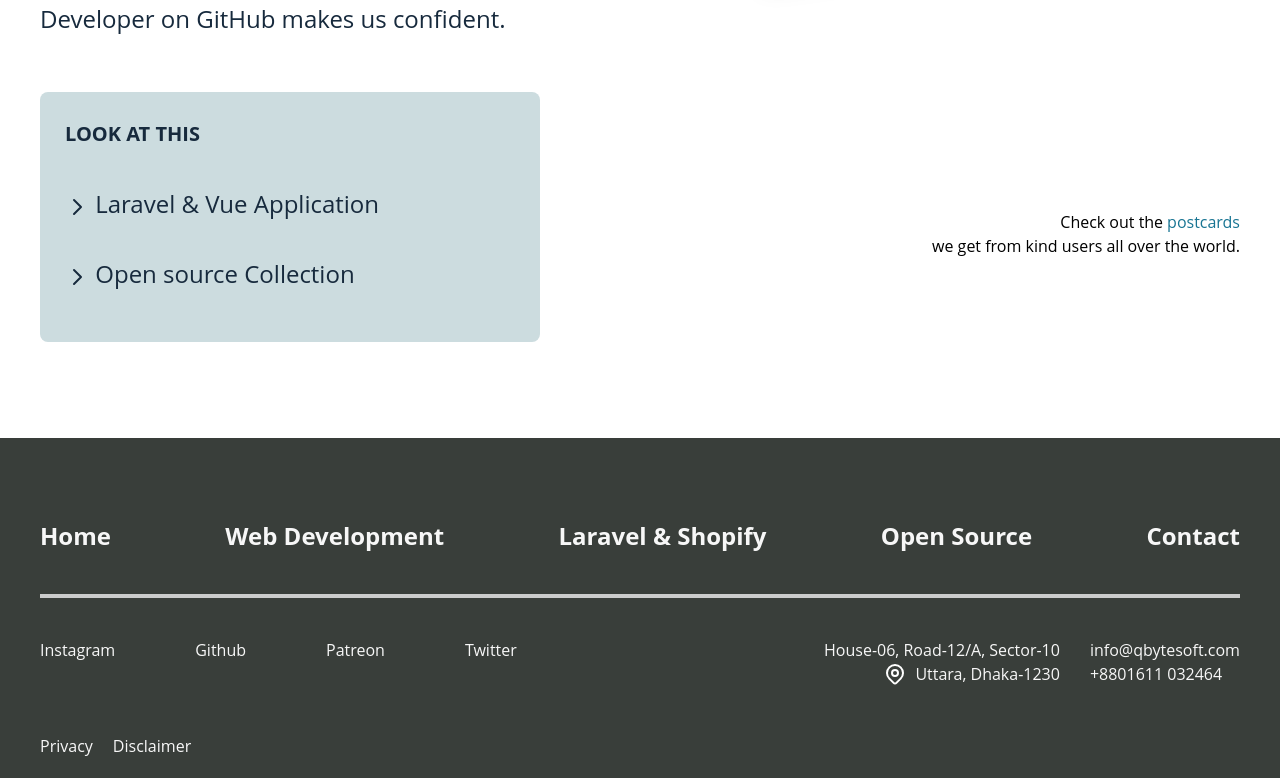
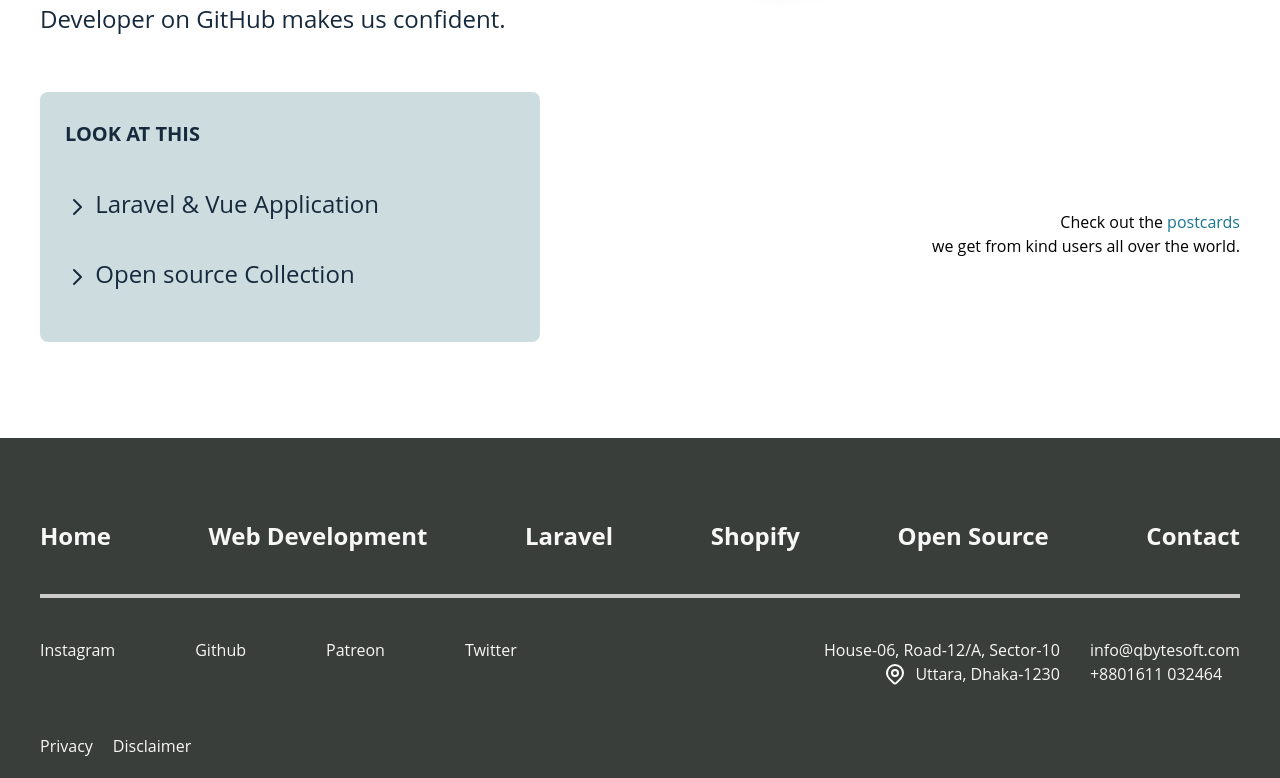
Before and after one commit to qbytesoft-com/qbytesoft-nuxt, a Nuxt app: page / in a window 1280 px wide. Shown: the part 2099-2877 px from the top of the page. Built offline with nearby package versions, Linux system fonts and the light colour scheme.

Commit message:
Footer components update

```diff
--- a/components/Footer.vue
+++ b/components/Footer.vue
@@ -31,7 +31,17 @@
                 <nuxt-link
                   class="text-[16px] md:text-[24px] text-[#F7F7F7] font-bold leading-[36px] transition duration-350 linear hover:text-[#d6d6d6]"
                   :to="{name: 'laravel'}"
-                >Laravel & Shopify</nuxt-link
+                >Laravel</nuxt-link
+                >
+              </li>
+
+              <li
+                class="bottom-menu-list-item w-6/12 mb-3 sm:mb-[20px] md:w-6/12 md:mb-[20px] lg:w-auto lg:mb-0"
+              >
+                <nuxt-link
+                  class="text-[16px] md:text-[24px] text-[#F7F7F7] font-bold leading-[36px] transition duration-350 linear hover:text-[#d6d6d6]"
+                  :to="{name: 'shopify'}"
+                >Shopify</nuxt-link
                 >
               </li>
               <li
```
